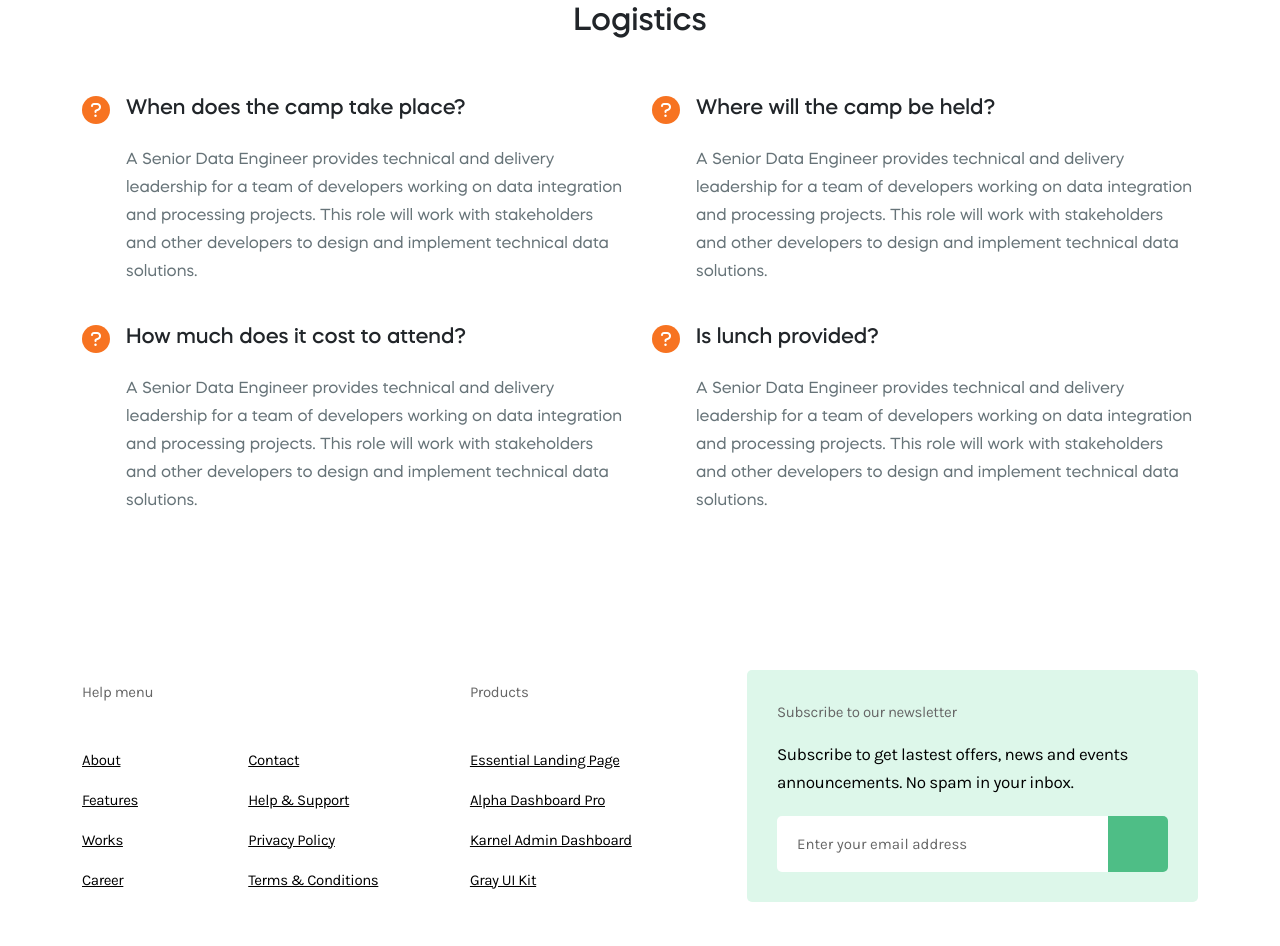
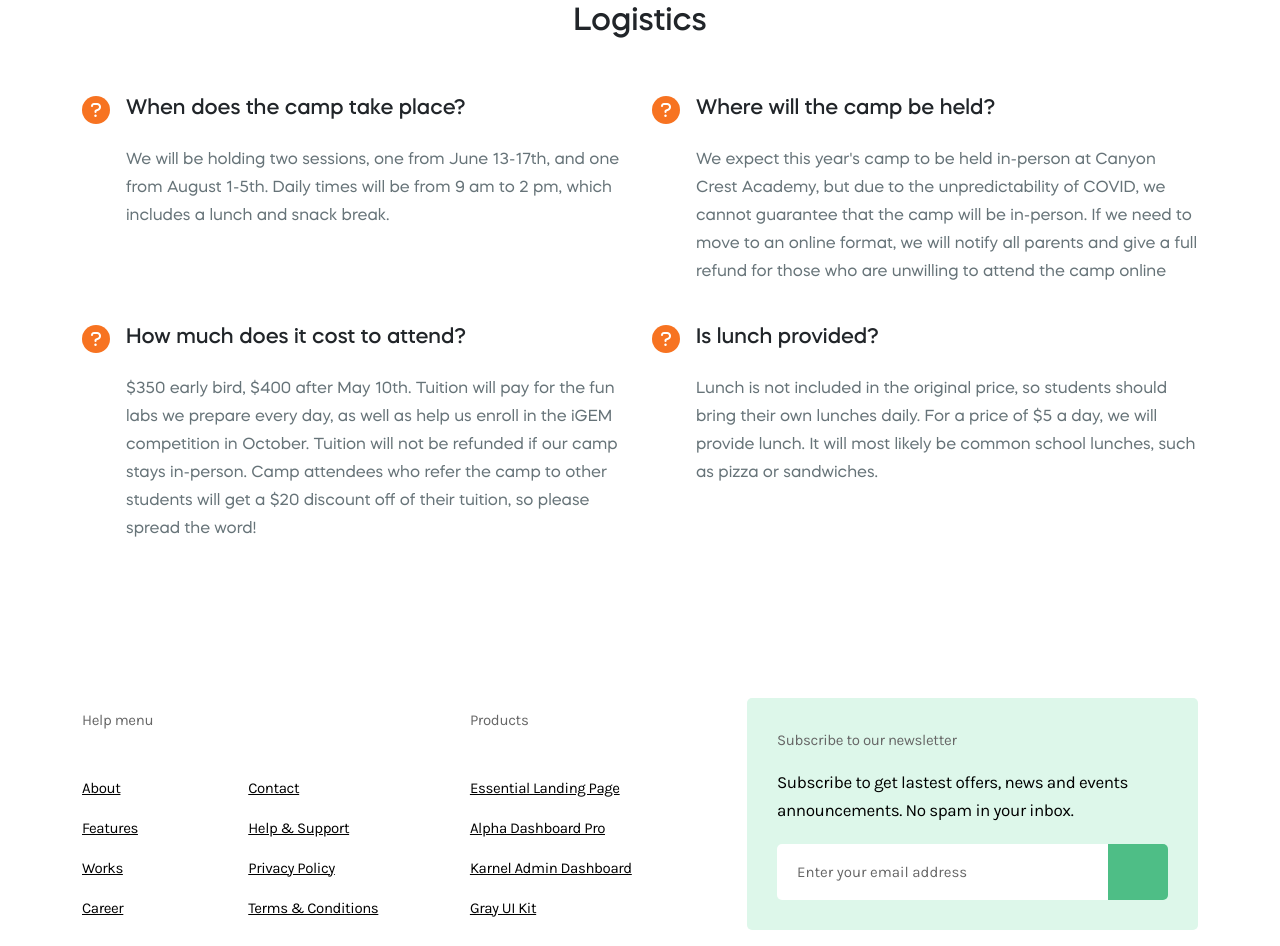
Before and after one commit to melindachang/igem-site-camp, a website built with Vite: page views/camp-info.html in a window 1280 px wide. Shown: the part 1936-2882 px from the top of the page. Built offline with nearby package versions, Linux system fonts and the light colour scheme; some icons are missing.

Commit message:
Update camp-info.html

```diff
--- a/views/camp-info.html
+++ b/views/camp-info.html
@@ -278,9 +278,7 @@
               <div class="">
                 <h4 class="font-size-7 mb-7">When does the camp take place?</h4>
                 <p class="font-size-5 pr-md-10 pr-lg-0 mb-0">
-                  A Senior Data Engineer provides technical and delivery leadership for a team of developers working on data
-                  integration and processing projects. This role will work with stakeholders and other developers to design and
-                  implement technical data solutions.
+                  We will be holding two sessions, one from June 13-17th, and one from August 1-5th. Daily times will be from 9 am to 2 pm, which includes a lunch and snack break.
                 </p>
               </div>
             </div>
@@ -297,9 +295,7 @@
               <div class="">
                 <h4 class="font-size-7 mb-7">Where will the camp be held?</h4>
                 <p class="font-size-5 pr-md-10 pr-lg-0 mb-0">
-                  A Senior Data Engineer provides technical and delivery leadership for a team of developers working on data
-                  integration and processing projects. This role will work with stakeholders and other developers to design and
-                  implement technical data solutions.
+                  We expect this year's camp to be held in-person at Canyon Crest Academy, but due to the unpredictability of COVID, we cannot guarantee that the camp will be in-person. If we need to move to an online format, we will notify all parents and give a full refund for those who are unwilling to attend the camp online
                 </p>
               </div>
             </div>
@@ -316,9 +312,7 @@
               <div class="">
                 <h4 class="font-size-7 mb-7">How much does it cost to attend?</h4>
                 <p class="font-size-5 pr-md-10 pr-lg-0 mb-0">
-                  A Senior Data Engineer provides technical and delivery leadership for a team of developers working on data
-                  integration and processing projects. This role will work with stakeholders and other developers to design and
-                  implement technical data solutions.
+                  $350 early bird, $400 after May 10th. Tuition will pay for the fun labs we prepare every day, as well as help us enroll in the iGEM competition in October. Tuition will not be refunded if our camp stays in-person. Camp attendees who refer the camp to other students will get a $20 discount off of their tuition, so please spread the word!
                 </p>
               </div>
             </div>
@@ -335,9 +329,7 @@
               <div class="">
                 <h4 class="font-size-7 mb-7">Is lunch provided?</h4>
                 <p class="font-size-5 pr-md-10 pr-lg-0 mb-0">
-                  A Senior Data Engineer provides technical and delivery leadership for a team of developers working on data
-                  integration and processing projects. This role will work with stakeholders and other developers to design and
-                  implement technical data solutions.
+                  Lunch is not included in the original price, so students should bring their own lunches daily. For a price of $5 a day, we will provide lunch. It will most likely be common school lunches, such as pizza or sandwiches.
                 </p>
               </div>
             </div>
```
